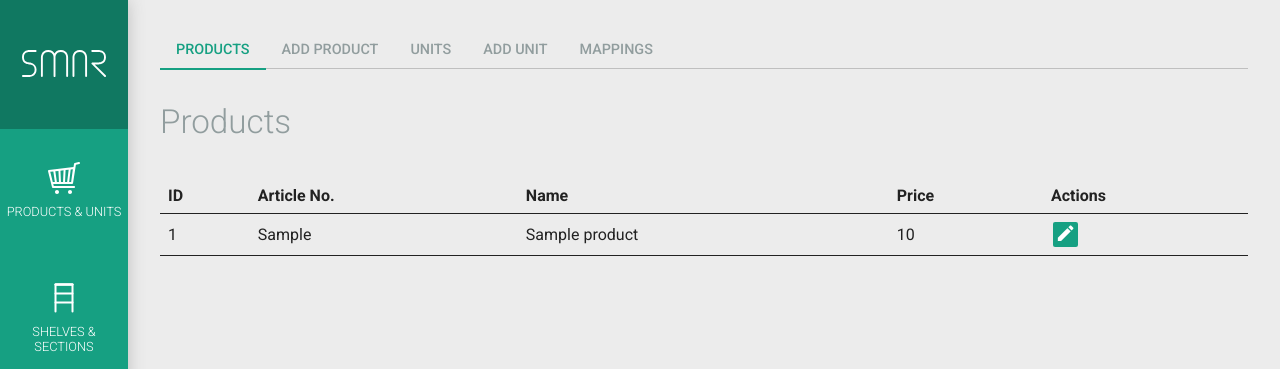
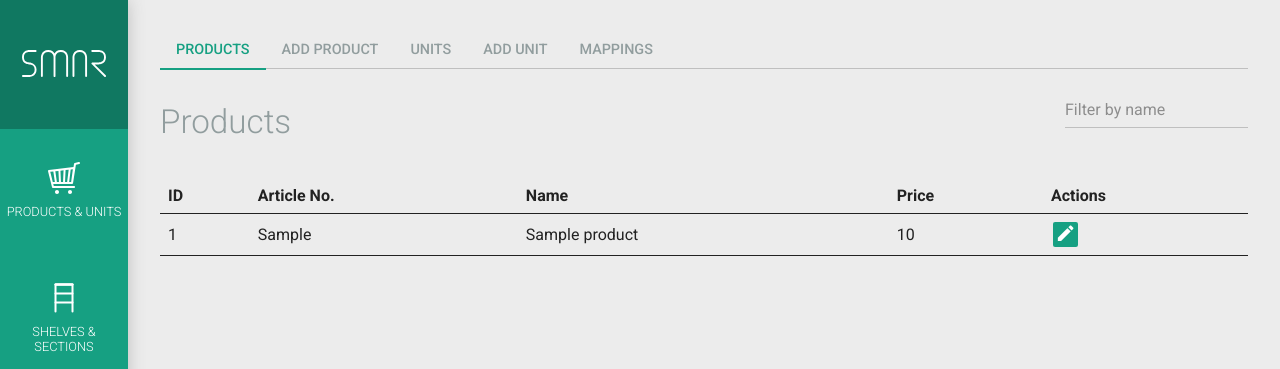
Before and after one commit to pianomister/SMAR-Web-Administration, a PHP site: page /index.php?page=products.php in a window 1280 px wide. Shown: the top 369 px of the page. Run offline with PHP 8.4, Linux system fonts and the light colour scheme; the visitor is signed in with stand-in values (Sample User, id 1); tables that the repository leaves empty hold one stand-in row (values such as "Sample post").

Commit message:
Add filter input for products, units, shelves

```diff
--- a/css/smar.css
+++ b/css/smar.css
@@ -194,6 +194,9 @@ textarea {
 }
 .input {
 	border: 0;
+}
+.input-medium {
+	max-width: 200px;
 }
 input:not([type="submit"]):not([type="reset"]):focus,
 select:focus, textarea:focus {
@@ -570,6 +573,7 @@ table a:hover > .mdi, a:hover .bg-icon, a.text-icon:hover {
 }
 
 
+
 .messages {
 	display: -webkit-flex;
 	display: flex;
--- a/js/smar-frontend.js
+++ b/js/smar-frontend.js
@@ -162,27 +162,40 @@ function setFormHandler(cssSelector) {
 
 		event.preventDefault();
 		$target = $( this );
-		formData = $target.serialize() + '&' + $target.find('input[type="submit"]').attr('name') + '=' + $target.find('input[type="submit"]').attr('value');
+		var methodType = $target.attr('method').toUpperCase();
+		var formData = $target.serialize();
+
+		var $formSubmit = $target.find('input[type="submit"]');
+		if($formSubmit.attr('name') != 'undefined') {
+			formData += '&' + $formSubmit.attr('name') + '=' + $formSubmit.attr('value');
+		}
 
 		$loadOverlay.fadeIn(100, function() {
 			$targetContainer.fadeOut(100, function() {
+				console.log($target.attr('action').split('page=')[1] + methodType);//TODO
 
-				postUrl = decodeURIComponent( $target.attr('action').replace('&','?').split('page=')[1] ) + '&smar_include=true';
+				postUrl = decodeURIComponent( $target.attr('action').split('page=')[1] );
+
+				if(methodType == "POST")
+					postUrl += '&smar_include=true';
+				else if(methodType == "GET")
+					formData += '&smar_include=true';
+
 				$targetContainer.hide().empty();
 				window.scrollTo(0,0);
 
-				$.post(
-					postUrl,
-					formData,
-					function (data) {
-						$loadOverlay.fadeOut(100, function() {
-							$targetContainer.html( data );
-							$targetContainer.fadeIn(100, function() {
-								linkHandler();
-							});
+				$.ajax({
+					method: methodType,
+					url: postUrl,
+					data: formData
+				}).done(function (data) {
+					$loadOverlay.fadeOut(100, function() {
+						$targetContainer.html( data );
+						$targetContainer.fadeIn(100, function() {
+							linkHandler();
 						});
-					}
-				).fail(function(e) {
+					});
+				}).fail(function(e) {
 					console.error(e);
 				});
 			});
--- a/products.php
+++ b/products.php
@@ -70,8 +70,22 @@ if(isset($_GET['smar_nav']) && $_GET['smar_nav'] == 'true') {
 						$SMAR_DB = new SMAR_MysqlConnect();
 					}
 
+					$filter = '';
+					$formFilter = '';
+					if(isset($_GET['filter']) && !empty($_GET['filter'])) {
+						$formFilter = $_GET['filter'];
+						$filter = " WHERE name LIKE '%".$SMAR_DB->real_escape_string($formFilter)."%'";
+					}
+					?>
+					<form id="form-filter" method="get" action="index.php?page=<?php echo urlencode($self); ?>">
+						<input type="hidden" name="page" value="<?php echo urlencode($self); ?>">
+						<input type="hidden" name="subpage" value="units">
+						<input type="text" name="filter" placeholder="Filter by name" value="<?php if(isset($formFilter) && !empty($formFilter)) echo smar_form_input($formFilter); ?>" class="input-medium">
+					</form>
+					<?php
+
 					// pagination
-					$items_per_page = 20;
+					$items_per_page = 2;
 					$current_page = 0;
 					if(isset($_GET['limit']) && !empty($_GET['limit']))
 						$current_page = intval($_GET['limit']);
@@ -80,7 +94,7 @@ if(isset($_GET['smar_nav']) && $_GET['smar_nav'] == 'true') {
 					$result = $SMAR_DB->dbquery("SELECT count(*) as items FROM ".SMAR_MYSQL_PREFIX."_unit");
 					$num_items = $result->fetch_array(MYSQLI_ASSOC)['items'];
 
-					echo smar_pagination($self.'?page=products.php&subpage=units', $num_items, $items_per_page, $current_page);
+					echo smar_pagination($self.'?page=products.php&subpage=units&filter='.$formFilter, $num_items, $items_per_page, $current_page);
 					?>
 				</div>
 			</div>
@@ -97,7 +111,7 @@ if(isset($_GET['smar_nav']) && $_GET['smar_nav'] == 'true') {
 					<?php
 					// get unit
 					$result = $SMAR_DB->dbquery("SELECT p.unit_id, p.name, p.capacity
-																				FROM ".SMAR_MYSQL_PREFIX."_unit p
+																				FROM ".SMAR_MYSQL_PREFIX."_unit p".$filter."
 																				ORDER BY unit_id
 																				LIMIT ".$SMAR_DB->real_escape_string($limit).",".$SMAR_DB->real_escape_string($items_per_page));
 					if($result->num_rows > 0) {
@@ -119,6 +133,9 @@ if(isset($_GET['smar_nav']) && $_GET['smar_nav'] == 'true') {
 					?>
 				</tbody>
 			</table>
+			<script>
+			setFormHandler('#form-filter');
+			</script>
 			<?php
 			break;
 		case 'editunit':
@@ -473,6 +490,19 @@ if(isset($_GET['smar_nav']) && $_GET['smar_nav'] == 'true') {
 						$SMAR_DB = new SMAR_MysqlConnect();
 					}
 
+					$filter = '';
+					$formFilter = '';
+					if(isset($_GET['filter']) && !empty($_GET['filter'])) {
+						$formFilter = $_GET['filter'];
+						$filter = " WHERE name LIKE '%".$SMAR_DB->real_escape_string($formFilter)."%'";
+					}
+					?>
+					<form id="form-filter" method="get" action="index.php?page=<?php echo urlencode($self); ?>">
+						<input type="hidden" name="page" value="<?php echo urlencode($self); ?>">
+						<input type="text" name="filter" placeholder="Filter by name" value="<?php if(isset($formFilter) && !empty($formFilter)) echo smar_form_input($formFilter); ?>" class="input-medium">
+					</form>
+					<?php
+
 					// pagination
 					$items_per_page = 20;
 					$current_page = 0;
@@ -483,7 +513,7 @@ if(isset($_GET['smar_nav']) && $_GET['smar_nav'] == 'true') {
 					$result = $SMAR_DB->dbquery("SELECT count(*) as items FROM ".SMAR_MYSQL_PREFIX."_product");
 					$num_items = $result->fetch_array(MYSQLI_ASSOC)['items'];
 
-					echo smar_pagination($self.'?page=products.php', $num_items, $items_per_page, $current_page);
+					echo smar_pagination($self.'?page=products.php&filter='.$formFilter, $num_items, $items_per_page, $current_page);
 					?>
 				</div>
 			</div>
@@ -500,7 +530,7 @@ if(isset($_GET['smar_nav']) && $_GET['smar_nav'] == 'true') {
 				<tbody>
 					<?php
 					// get product
-					$result = $SMAR_DB->dbquery("SELECT product_id, article_nr, name, price FROM ".SMAR_MYSQL_PREFIX."_product ORDER BY product_id LIMIT ".$SMAR_DB->real_escape_string($limit).",".$SMAR_DB->real_escape_string($items_per_page));
+					$result = $SMAR_DB->dbquery("SELECT product_id, article_nr, name, price FROM ".SMAR_MYSQL_PREFIX."_product".$filter." ORDER BY product_id LIMIT ".$SMAR_DB->real_escape_string($limit).",".$SMAR_DB->real_escape_string($items_per_page));
 					if($result->num_rows > 0) {
 						while($row = $result->fetch_array(MYSQLI_ASSOC)) {
 							echo '<tr>
@@ -520,6 +550,10 @@ if(isset($_GET['smar_nav']) && $_GET['smar_nav'] == 'true') {
 					?>
 				</tbody>
 			</table>
+			<!--AJAX Request-->
+			<script>
+			setFormHandler('#form-filter');
+			</script>
 			<?php
 	}
 	?>
```
Also changed, not shown: shelves.php (+22 -5 lines).
